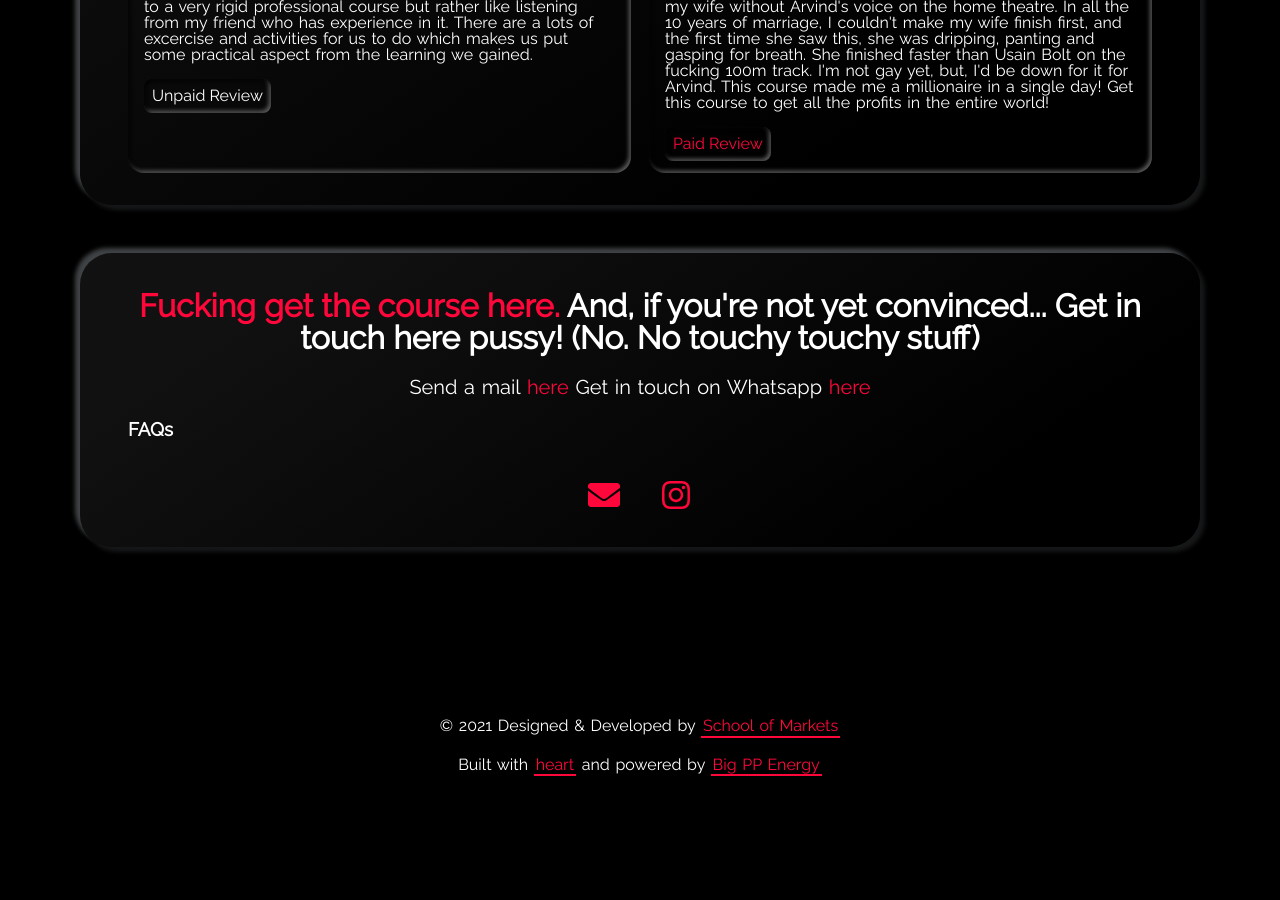
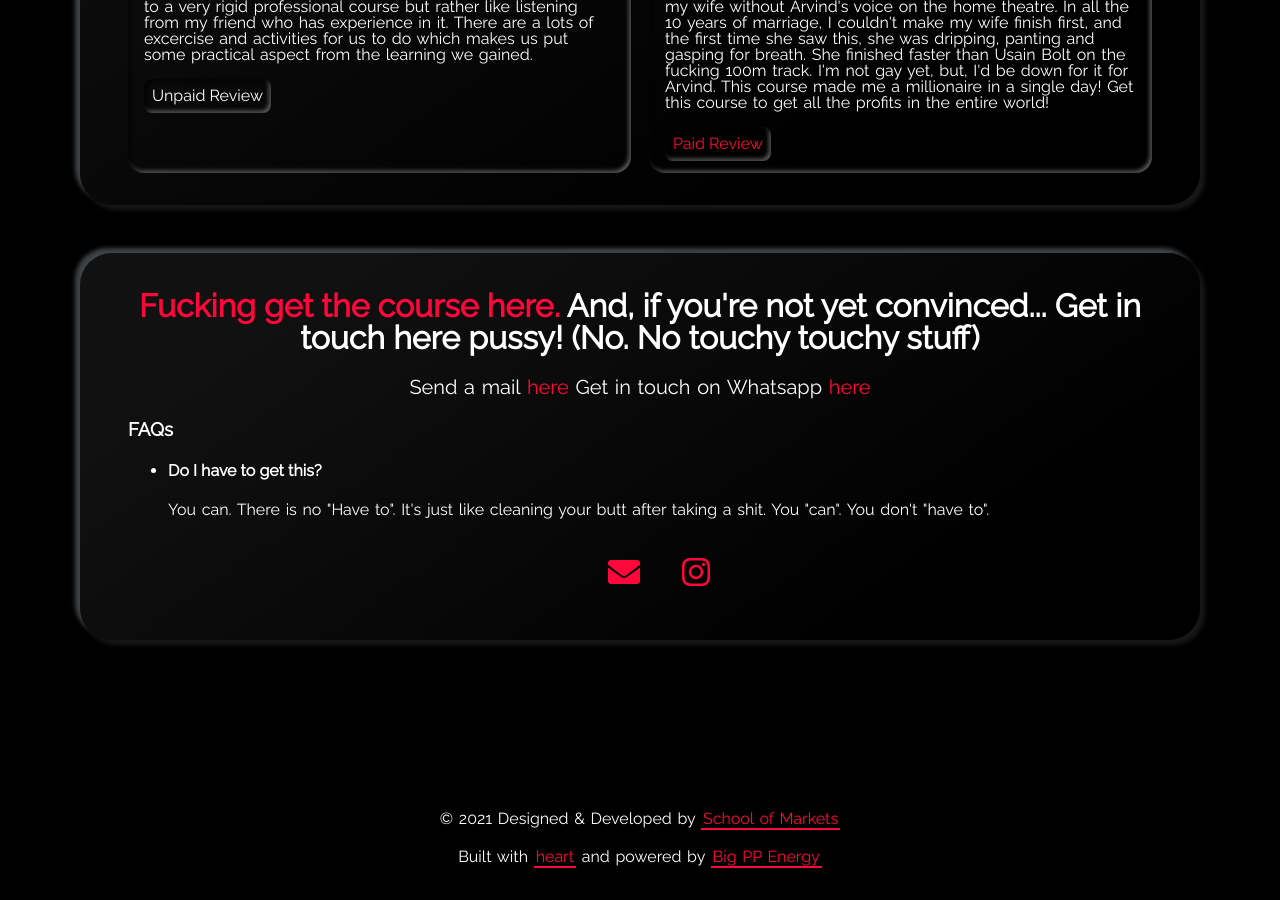
Before and after one commit to schoolofstonks/schoolofstonks, a Jekyll site: the page built from index.html, in a window 1280 px wide and 900 px high, scrolled down 4397 px. Built offline with Jekyll 4.4.1, drawn with Linux system fonts in a browser that asks for light colours; before the commit the page ends 5205 px from its top, so only the background shows below that.

Commit message:
Update _config.yml

```diff
--- a/_config.yml
+++ b/_config.yml
@@ -26,12 +26,14 @@
 
 projects_title: What some dudes have said after completing the effin course<br><p style="font-size:12px">I mean, when the course is good, even normal reviews seem like paid. That's why i've added a paid review i purchased alongwith the other genuine ones.</p>
 show_os_projects: false
-os_projects_title: Open Source Projects
+os_projects_title:
 
 show_contact_card: true
 contact_title: <a href="https://rzp.io/l/SMMCpro">Fucking get the course here.</a> And, if you're not yet convinced... Get in touch here pussy! (No. No touchy touchy stuff)
 contact_description: Send a mail <a href ="mailto:schoolofmarkets@gmail.com">here</a> Get in touch on Whatsapp <a href="https://wa.me/919884140499">here</a> <br>
     <h3>FAQs</h3>
+    <ul>
+    <li><h4 style="font-color:red">Do I have to get this?</h4><p>You can. There is no "Have to". It's just like cleaning your butt after taking a shit. You "can". You don't "have to".
     <p>
 
 plugins:
```
